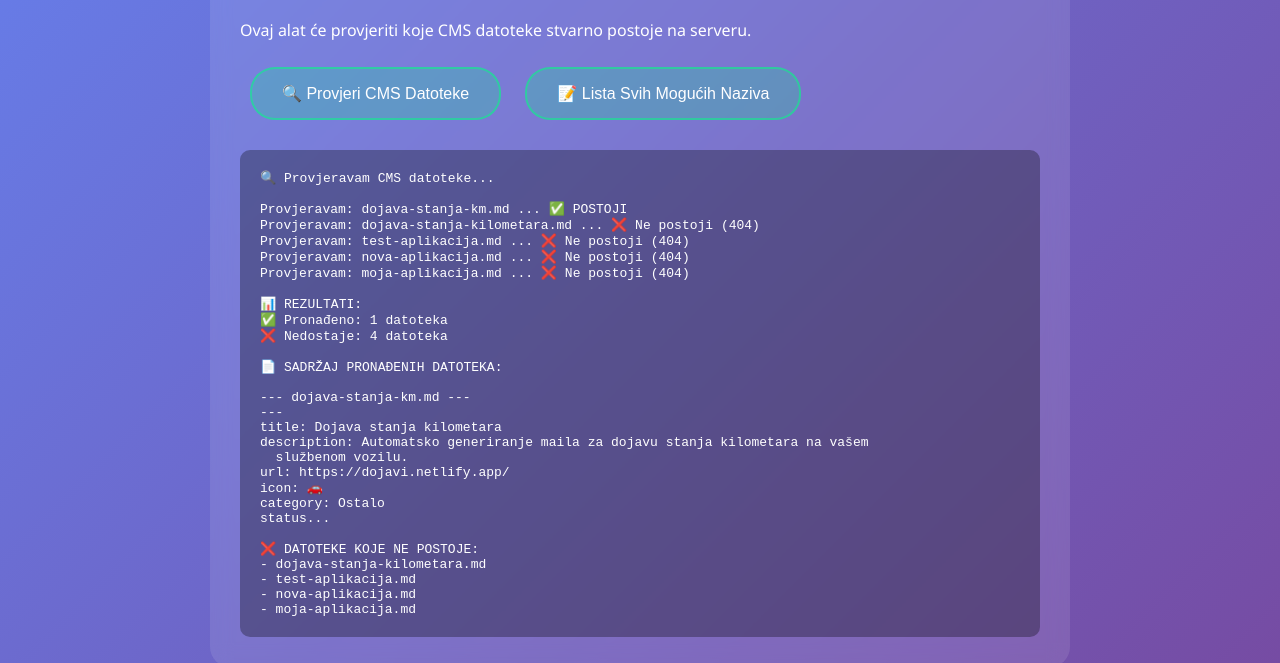
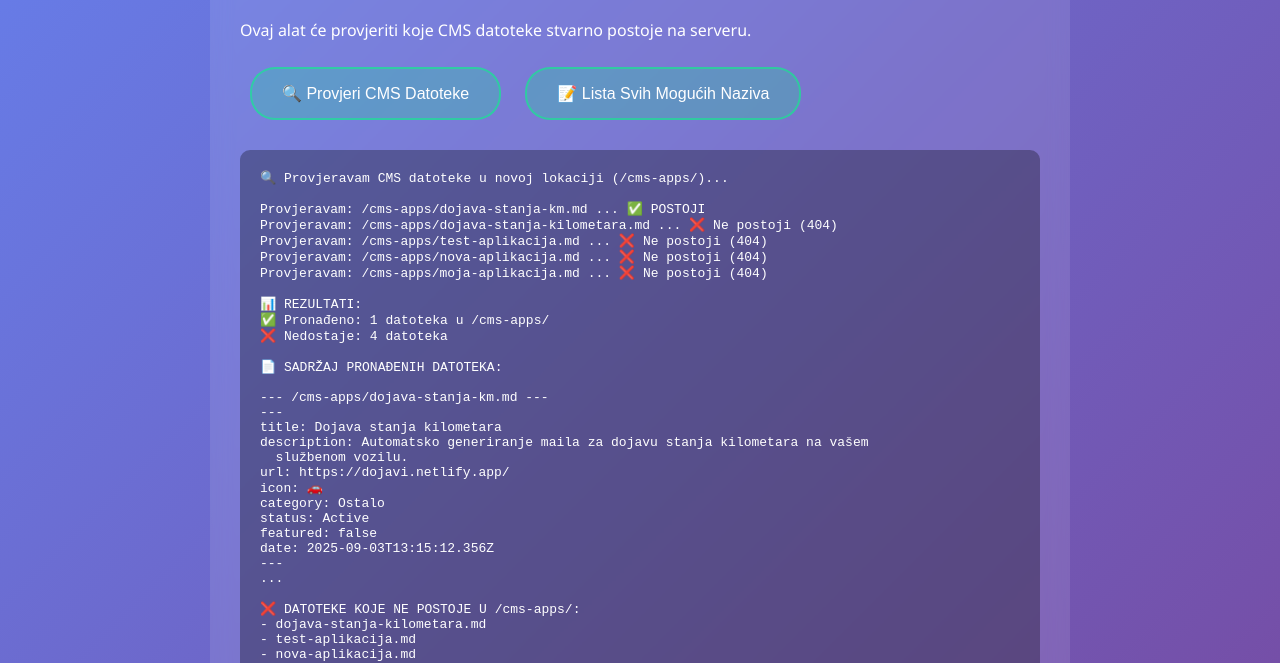
Before and after one commit to kreso1202/kreso-dashboard, a plain HTML site: page debug.html in a window 1280 px wide. Both pictures are taken after a click on the button "🔍 Provjeri CMS Datoteke". Shown: the part 125-788 px from the top of the page. Drawn offline with Linux system fonts and the light colour scheme; no server answers; files whose address does not match are found by name.

Commit message:
Update debug.html

```diff
--- a/debug.html
+++ b/debug.html
@@ -53,7 +53,7 @@
     <script>
         async function checkCMSFiles() {
             const results = document.getElementById('results');
-            results.textContent = '🔍 Provjeravam CMS datoteke...\n\n';
+            results.textContent = '🔍 Provjeravam CMS datoteke u novoj lokaciji (/cms-apps/)...\n\n';
 
             const knownFiles = [
                 'dojava-stanja-km',
@@ -68,13 +68,13 @@
 
             for (const fileName of knownFiles) {
                 try {
-                    results.textContent += `Provjeravam: ${fileName}.md ... `;
+                    results.textContent += `Provjeravam: /cms-apps/${fileName}.md ... `;
 
-                    const response = await fetch(`/sadrzaj/aplikacije/${fileName}.md`);
+                    const response = await fetch(`/cms-apps/${fileName}.md`);
 
                     if (response.ok) {
                         const content = await response.text();
-                        foundFiles.push({ fileName, content: content.substring(0, 200) + '...' });
+                        foundFiles.push({ fileName, content: content.substring(0, 300) + '...' });
                         results.textContent += '✅ POSTOJI\n';
                     } else {
                         notFoundFiles.push(fileName);
@@ -90,22 +90,27 @@
             }
 
             results.textContent += '\n📊 REZULTATI:\n';
-            results.textContent += `✅ Pronađeno: ${foundFiles.length} datoteka\n`;
+            results.textContent += `✅ Pronađeno: ${foundFiles.length} datoteka u /cms-apps/\n`;
             results.textContent += `❌ Nedostaje: ${notFoundFiles.length} datoteka\n\n`;
 
             if (foundFiles.length > 0) {
                 results.textContent += '📄 SADRŽAJ PRONAĐENIH DATOTEKA:\n';
                 foundFiles.forEach(file => {
-                    results.textContent += `\n--- ${file.fileName}.md ---\n`;
+                    results.textContent += `\n--- /cms-apps/${file.fileName}.md ---\n`;
                     results.textContent += file.content + '\n';
                 });
             }
 
             if (notFoundFiles.length > 0) {
-                results.textContent += '\n❌ DATOTEKE KOJE NE POSTOJE:\n';
+                results.textContent += '\n❌ DATOTEKE KOJE NE POSTOJE U /cms-apps/:\n';
                 notFoundFiles.forEach(fileName => {
                     results.textContent += `- ${fileName}.md\n`;
                 });
+
+                results.textContent += '\n💡 SLJEDEĆI KORACI:\n';
+                results.textContent += '1. Ažurirajte admin/config.yml na GitHub-u\n';
+                results.textContent += '2. Dodajte novu aplikaciju u Admin Panel-u\n';
+                results.textContent += '3. Ponovite test nakon deploy-a\n';
             }
         }
 
```
